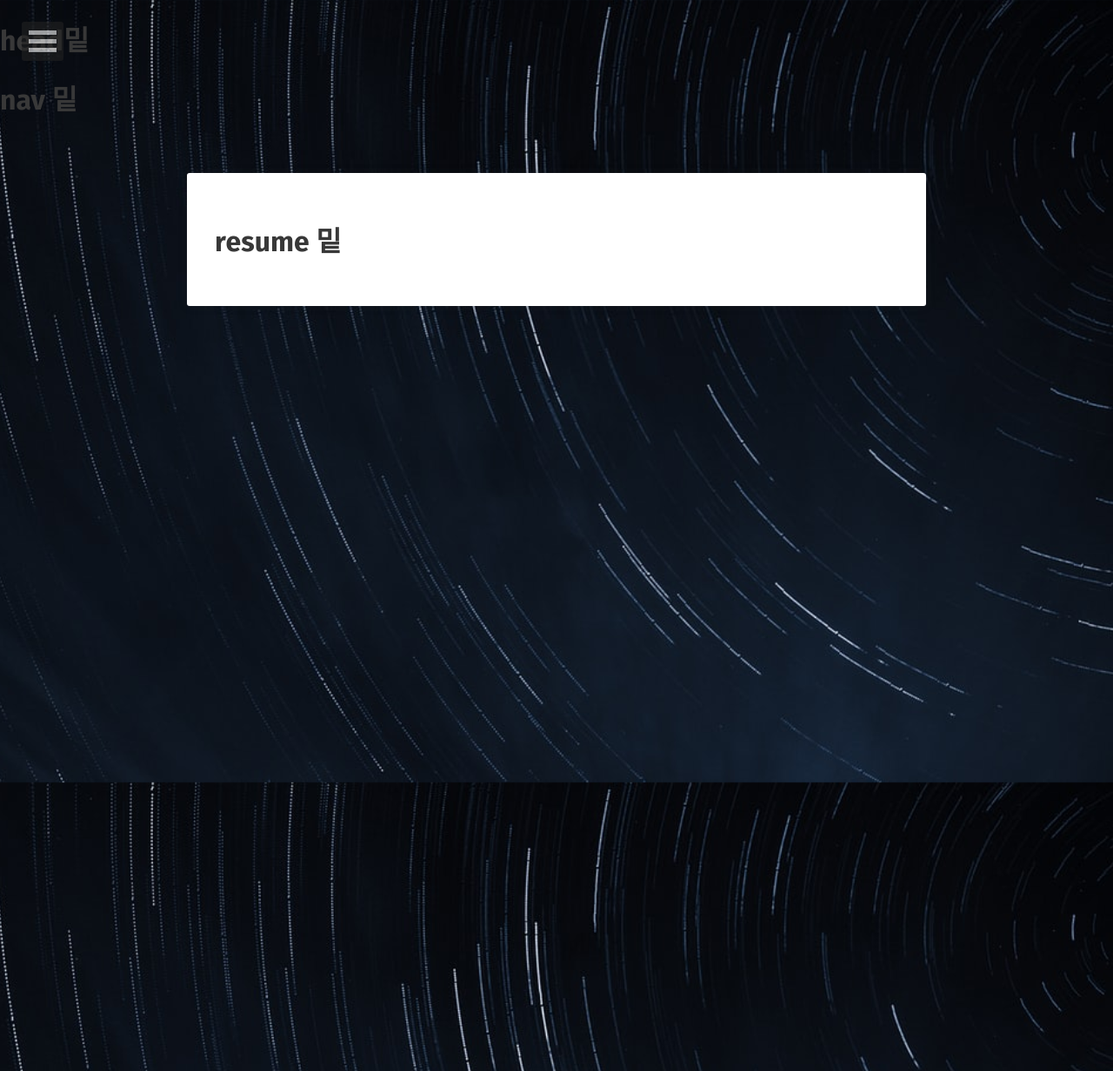
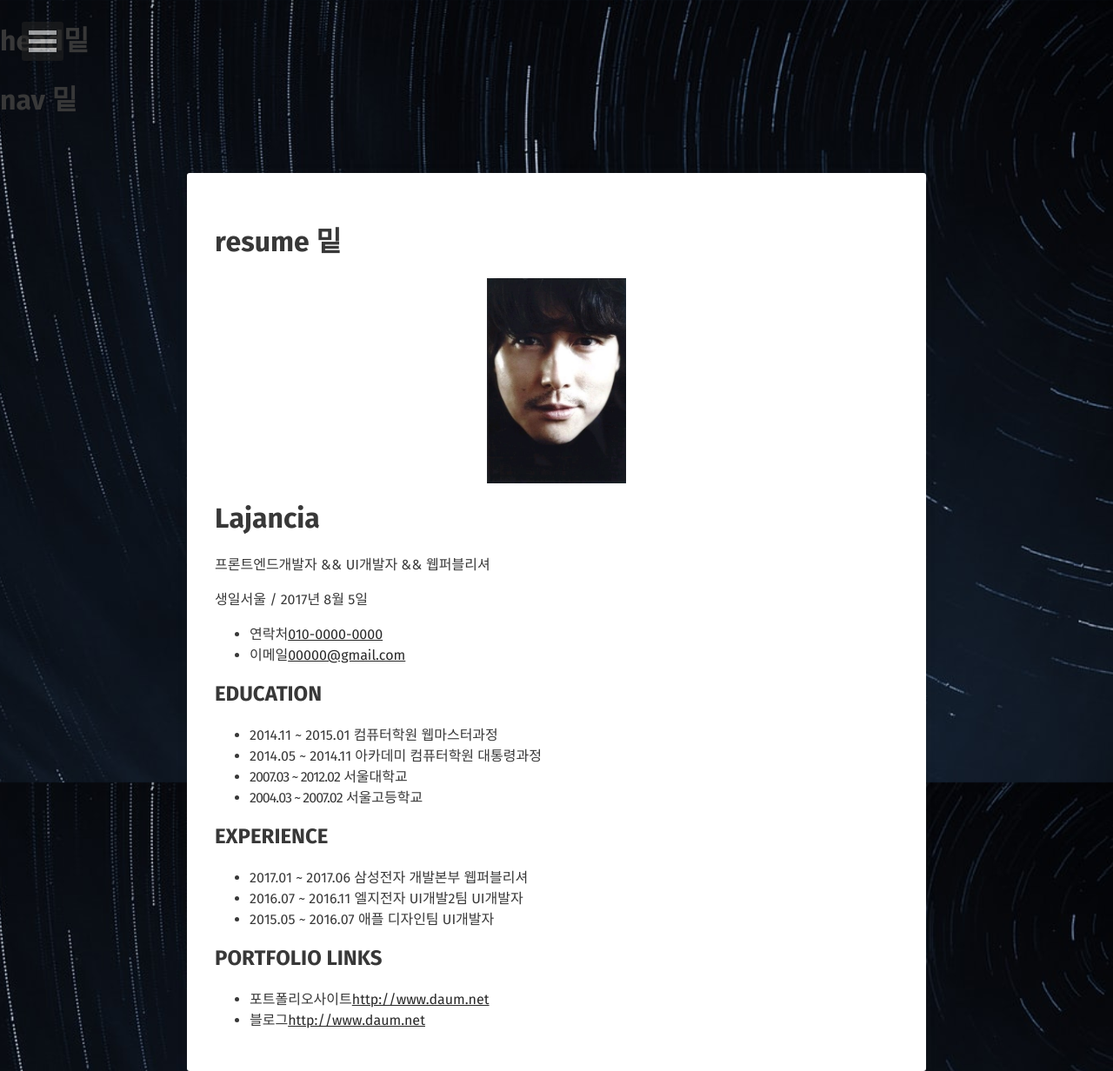
Before and after one commit to Lajancia/Lajancia.github.io, a Jekyll site: the page built from about/index.html, in a window 1280 px wide. Shown: the whole page at 87% size. Built offline with Jekyll 4.4.1, drawn with Linux system fonts in a browser that asks for light colours; some web fonts are replaced.

Commit message:
이력서 수정

```diff
--- a/about/index.html
+++ b/about/index.html
@@ -22,6 +22,84 @@ layout: compress
         <div class="wrapper animated fadeIn">
 
             <h1>resume 밑</h1>
+            <div id="oneIntro" class="cont_intro">
+                <div class="inner_intro">
+                    <div class="area_profile">
+                        <div class="box_info">
+                            <div class="my_photo">
+                                <span>
+                                    <img src="img/11.jpg" style="width:160px;" alt="정우성">
+                                </span>
+                            </div>
+                            <div class="my_info">
+                                <h1>Lajancia</h1>
+                                <p class="job">프론트엔드개발자 && UI개발자 && 웹퍼블리셔</p>
+                                <p class="birth"><span class="ico_s icon_ico_location">생일</span><span class="txt_s">서울 /
+                                        2017년 8월 5일</span></p>
+                            </div>
+                        </div>
+                        <div class="box_contact">
+                            <ul>
+                                <li><span class="ico_s icon_ico_phone">연락처</span><a href="tel:010-0000-0000"
+                                        class="link_phone"><span class="txt_s">010-0000-0000</span></a></li>
+                                <li><span class="ico_s icon_ico_email">이메일</span><a href="mailto:00000@gmail.com"
+                                        class="link_email"><span class="txt_s">00000@gmail.com</span></a></li>
+                            </ul>
+                        </div>
+                    </div>
+                    <div class="area_edu">
+                        <h2><span class="ico_s icon_ico_edu"></span><span class="txt_s">EDUCATION</span></h2>
+                        <ul>
+                            <li>
+                                <!-- list를 추가하면 first-child와 last-child를 제외한 나머지 중간은 background-image가 다릅니다 -->
+                                <span class="txt_date">2014.11 ~ 2015.01</span>
+                                <span class="txt_info">컴퓨터학원 웹마스터과정</span>
+                            </li>
+                            <li>
+                                <span class="txt_date">2014.05 ~ 2014.11</span>
+                                <span class="txt_info">아카데미 컴퓨터학원 대통령과정</span>
+                            </li>
+                            <li>
+                                <span class="txt_date" style="letter-spacing: -1px;">2007.03 ~ 2012.02</span>
+                                <span class="txt_info">서울대학교</span>
+                            </li>
+                            <li>
+                                <span class="txt_date" style="letter-spacing: -1px;">2004.03 ~ 2007.02</span>
+                                <span class="txt_info">서울고등학교</span>
+                            </li>
+                        </ul>
+                    </div>
+                    <div class="area_career">
+                        <h2><span class="ico_s icon_ico_career"></span><span class="txt_s">EXPERIENCE</span></h2>
+                        <ul>
+                            <li>
+                                <span class="txt_date">2017.01 ~ 2017.06</span>
+                                <span class="txt_info">삼성전자</span>
+                                <span class="txt_sub">개발본부 웹퍼블리셔</span>
+                            </li>
+                            <li>
+                                <span class="txt_date">2016.07 ~ 2016.11</span>
+                                <span class="txt_info">엘지전자</span>
+                                <span class="txt_sub">UI개발2팀 UI개발자</span>
+                            </li>
+                            <li>
+                                <span class="txt_date">2015.05 ~ 2016.07</span>
+                                <span class="txt_info">애플</span>
+                                <span class="txt_sub">디자인팀 UI개발자</span>
+                            </li>
+                        </ul>
+                    </div>
+                    <div class="area_portfolio">
+                        <h2><span class="txt_s">PORTFOLIO LINKS</span></h2>
+                        <ul>
+                            <li><span class="ico_s icon_ico_portfolio">포트폴리오사이트</span><a href="http://www.daum.net"
+                                    target="_blank"><span class="txt_s">http://www.daum.net</span></a></li>
+                            <li><span class="ico_s icon_ico_blog">블로그</span><a href="http://www.naver.com" target="_blank"><span
+                                        class="txt_s">http://www.daum.net</span></a></li>
+                        </ul>
+                    </div>
+                </div>
+            </div>
         </div>
         {% if page.comments and site.disqus_shortname %}<section id="disqus_thread" class="animated fadeInUp"></section>
         <!-- /#disqus_thread -->{% endif %}
```
